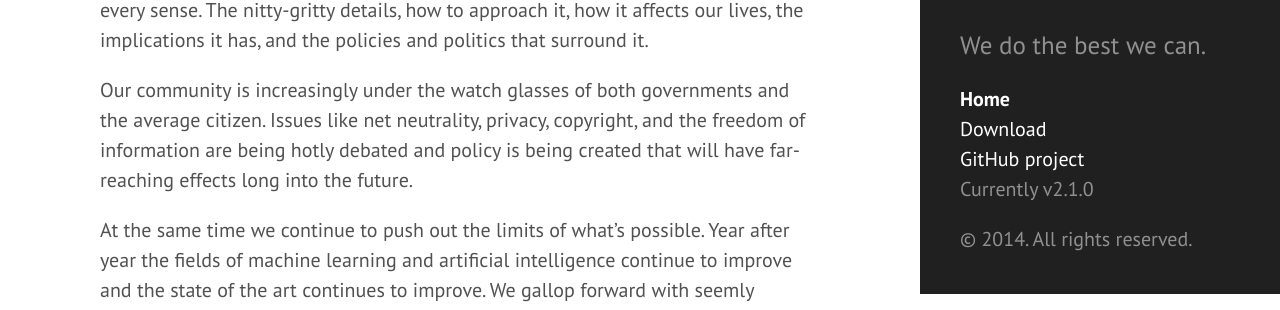
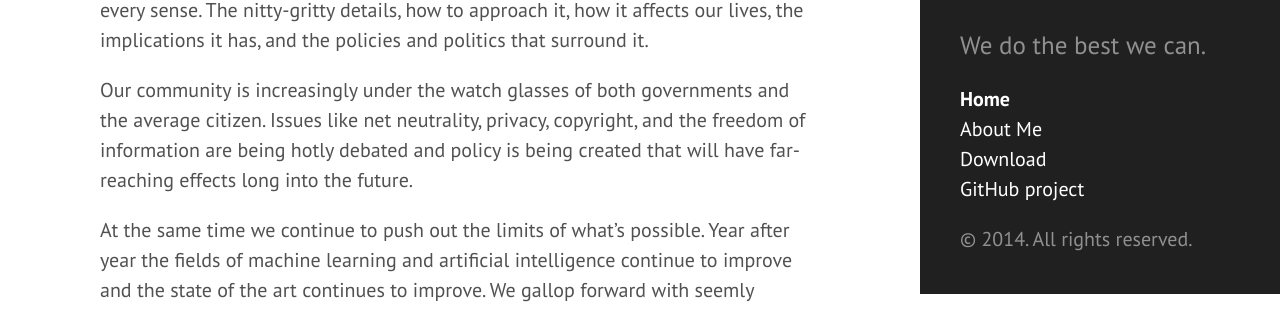
Before and after one commit to ab500/ab500.github.io, a Jekyll site: the page built from index.html, in a window 1280 px wide. Shown: the part 606-916 px from the top of the page. Built offline with Jekyll 4.4.1, drawn with Linux system fonts in a browser that asks for light colours; Markdown is read by kramdown in place of the engine named in the settings; the list of posts is cut into pages by our own code; some of the changed lines change nothing that is shown.

Commit message:
Adding analytics, a picture of me, a favorite icon, and an about page.

```diff
--- a/_includes/head.html
+++ b/_includes/head.html
@@ -14,6 +14,17 @@
     {% endif %}
   </title>
 
+  <!-- Analytics, of course. -->
+  <script>
+    (function(i,s,o,g,r,a,m){i['GoogleAnalyticsObject']=r;i[r]=i[r]||function(){
+    (i[r].q=i[r].q||[]).push(arguments)},i[r].l=1*new Date();a=s.createElement(o),
+    m=s.getElementsByTagName(o)[0];a.async=1;a.src=g;m.parentNode.insertBefore(a,m)
+    })(window,document,'script','//www.google-analytics.com/analytics.js','ga');
+
+    ga('create', 'UA-53675683-1', 'auto');
+    ga('send', 'pageview');
+  </script>
+
   <!-- CSS -->
   <link rel="stylesheet" href="{{ site.baseurl }}public/css/poole.css">
   <link rel="stylesheet" href="{{ site.baseurl }}public/css/syntax.css">
--- a/_includes/sidebar.html
+++ b/_includes/sidebar.html
@@ -23,7 +23,6 @@
 
       <a class="sidebar-nav-item" href="{{ site.github.repo }}/archive/v{{ site.version }}.zip">Download</a>
       <a class="sidebar-nav-item" href="{{ site.github.repo }}">GitHub project</a>
-      <span class="sidebar-nav-item">Currently v{{ site.version }}</span>
     </nav>
 
     <p>&copy; {{ site.time | date: '%Y' }}. All rights reserved.</p>
--- /dev/null
+++ b/about.md
@@ -0,0 +1,4 @@
+---
+layout: page
+title: About Me
+---
```
Also changed, not shown: public/favicon.ico, public/images/me.jpg (added), 1 other file.
